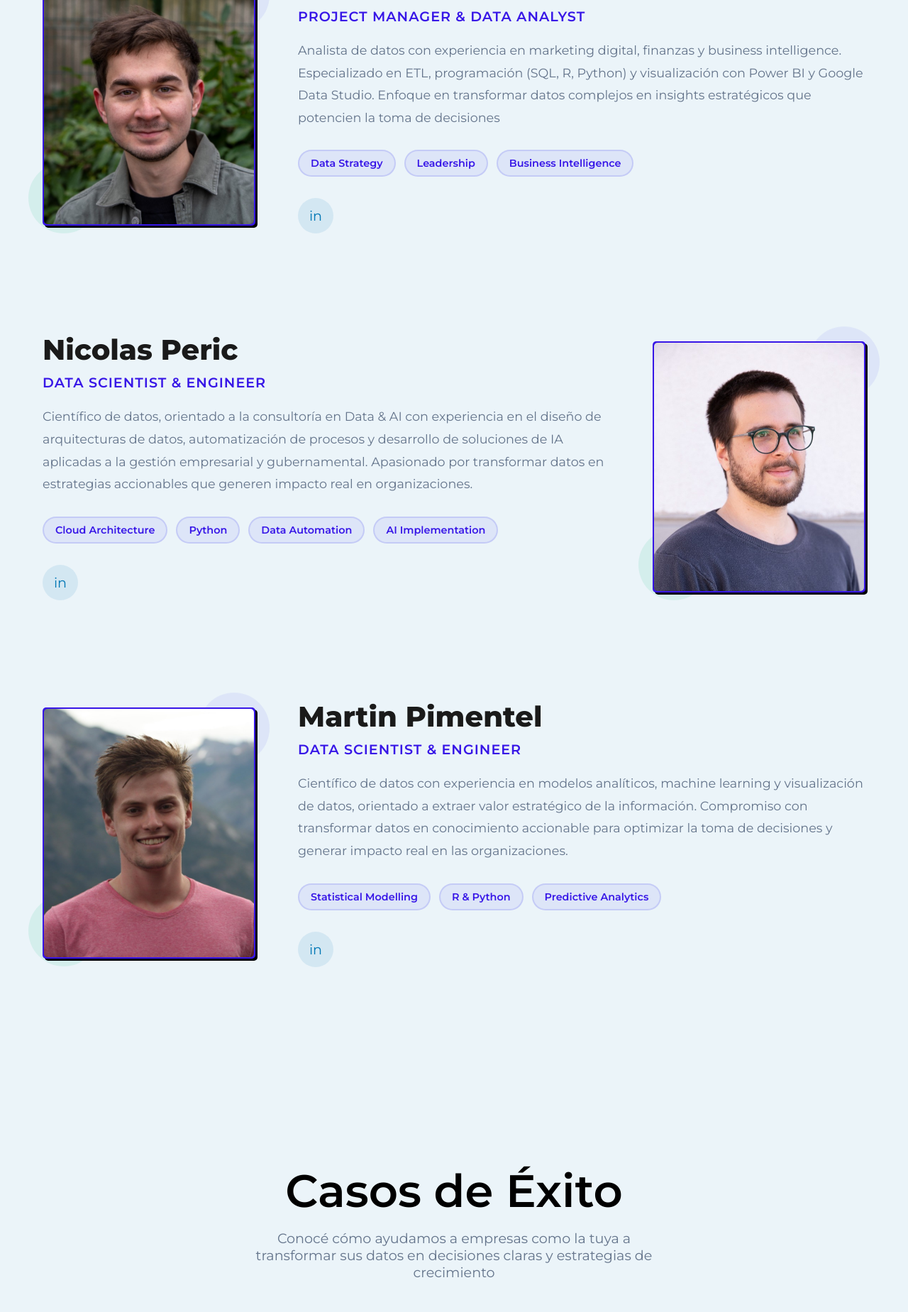
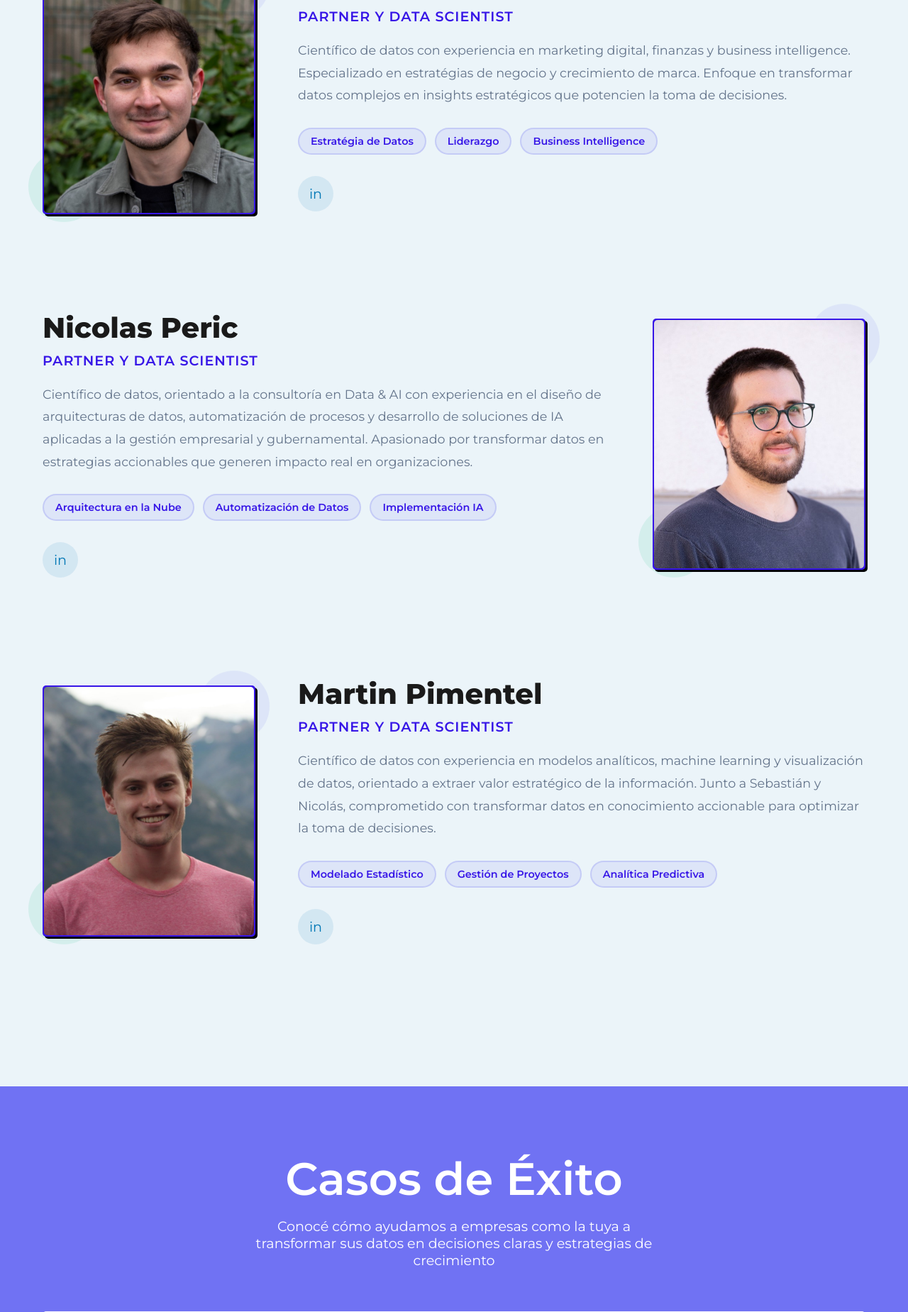
Before and after one commit to Pericsen/pericsen.github.io, a PHP site: page /nosotros.html in a window 1280 px wide. Shown: the part 1264-3113 px from the top of the page at 71% size. Run offline with PHP 8.4, Linux system fonts and the light colour scheme.

Commit message:
pagina nosotros, caso de exito melisam

```diff
--- a/index.html
+++ b/index.html
@@ -355,9 +355,9 @@
             </div>
 
             <div class="caso-card-index">
-                <div class="caso-logo"><img src="img/CasosDeExito/Melisam.jpg" width="60"  height="60" alt=""></div>
+                <!-- <div class="caso-logo"><img src="img/CasosDeExito/Melisam.jpg" width="60"  height="60" alt=""></div> -->
                 <h3 class="caso-title">Sistema de Prospección Comercial</h3>
-                <div class="caso-industry">Melisam Fire Group</div>
+                <div class="caso-industry">Empresa Industrial</div>
                 <p class="caso-description">
                     Aumento del outreach comercial en un 620% para el equipo de ventas.
                 </p>
--- a/nosotros.html
+++ b/nosotros.html
@@ -84,13 +84,13 @@
                 </div>
                 <div class="miembro-info">
                     <h3 class="miembro-nombre">Sebastian Fichendler</h3>
-                    <div class="miembro-cargo">Project Manager & Data Analyst</div>
+                    <div class="miembro-cargo">Partner y Data Scientist</div>
                     <p class="miembro-descripcion">
-                        Analista de datos con experiencia en marketing digital, finanzas y business intelligence. Especializado en ETL, programación (SQL, R, Python) y visualización con Power BI y Google Data Studio. Enfoque en transformar datos complejos en insights estratégicos que potencien la toma de decisiones
+                        Científico de datos con experiencia en marketing digital, finanzas y business intelligence. Especializado en estratégias de negocio y crecimiento de marca. Enfoque en transformar datos complejos en insights estratégicos que potencien la toma de decisiones.
                     </p>
                     <div class="miembro-skills">
-                        <span class="skill-tag">Data Strategy</span>
-                        <span class="skill-tag">Leadership</span>
+                        <span class="skill-tag">Estratégia de Datos</span>
+                        <span class="skill-tag">Liderazgo</span>
                         <span class="skill-tag">Business Intelligence</span>
                     </div>
                     <div class="miembro-social">
@@ -110,15 +110,14 @@
                 </div>
                 <div class="miembro-info">
                     <h3 class="miembro-nombre">Nicolas Peric</h3>
-                    <div class="miembro-cargo">Data Scientist & Engineer</div>
+                    <div class="miembro-cargo">Partner y Data Scientist</div>
                     <p class="miembro-descripcion">
                         Científico de datos, orientado a la consultoría en Data & AI con experiencia en el diseño de arquitecturas de datos, automatización de procesos y desarrollo de soluciones de IA aplicadas a la gestión empresarial y gubernamental. Apasionado por transformar datos en estrategias accionables que generen impacto real en organizaciones.
                     </p>
                     <div class="miembro-skills">
-                        <span class="skill-tag">Cloud Architecture</span>
-                        <span class="skill-tag">Python</span>
-                        <span class="skill-tag">Data Automation</span>
-                        <span class="skill-tag">AI Implementation</span>
+                        <span class="skill-tag">Arquitectura en la Nube</span>
+                        <span class="skill-tag">Automatización de Datos</span>
+                        <span class="skill-tag">Implementación IA</span>
                     </div>
                     <div class="miembro-social">
                         <a href="https://www.linkedin.com/in/nico-peric/" class="social-link linkedin">in</a>
@@ -137,14 +136,14 @@
                 </div>
                 <div class="miembro-info">
                     <h3 class="miembro-nombre">Martin Pimentel</h3>
-                    <div class="miembro-cargo">Data Scientist & Engineer</div>
+                    <div class="miembro-cargo">Partner y Data Scientist</div>
                     <p class="miembro-descripcion">
-                      Científico de datos con experiencia en modelos analíticos, machine learning y visualización de datos, orientado a extraer valor estratégico de la información. Compromiso con transformar datos en conocimiento accionable para optimizar la toma de decisiones y generar impacto real en las organizaciones.
+                      Científico de datos con experiencia en modelos analíticos, machine learning y visualización de datos, orientado a extraer valor estratégico de la información. Junto a Sebastián y Nicolás, comprometido con transformar datos en conocimiento accionable para optimizar la toma de decisiones.
                     </p>
                     <div class="miembro-skills">
-                        <span class="skill-tag">Statistical Modelling</span>
-                        <span class="skill-tag">R & Python</span>
-                        <span class="skill-tag">Predictive Analytics</span>
+                        <span class="skill-tag">Modelado Estadístico</span>
+                        <span class="skill-tag">Gestión de Proyectos</span>
+                        <span class="skill-tag">Analítica Predictiva</span>
                     </div>
                     <div class="miembro-social">
                         <a href="https://www.linkedin.com/in/martin-pimentel/" class="social-link linkedin">in</a>
@@ -157,15 +156,15 @@
 
 
 <!--CASOS DE EXITO-->
-
+<div class="casos-exito-wrap">
    <section class="casos-exito" id="casos-exito">
         <div class="section-header">
-            <h2 class="section-title">Casos de Éxito</h2>
-            <p class="section-subtitle">
+            <h2 class="casos-section-title">Casos de Éxito</h2>
+            <p class="casos-section-subtitle">
                 Conocé cómo ayudamos a empresas como la tuya a transformar sus datos en decisiones claras y estrategias de crecimiento
             </p>
         </div>
-       <!-- <div class="casos-grid">
+       <div class="casos-grid">
             <div class="caso-card">
                 <div class="caso-logo"><img src="img/CasosDeExito/Melisam.jpg" width="60"  height="60" alt=""></div>
                 <h3 class="caso-title">Agente de IA para el desarrollo de emails.</h3>
@@ -173,20 +172,25 @@
                 <p class="caso-description">
                     Agente de IA para el desarrollo de emails personalizados y automatizados.
                     <br>
-                    Tenía una capacidad limitada a la hora de prospectar clientes, escribían a mano los emails (y eran bastante genéricos) para pocas personas que ellos elegían manualmente según el cargo y el proyecto o empresa al que pertenecían .Desarrollo de un Agente IA que desarrolla emails personalizados para prospección de clientes en base a base de datos de proyectos, plantas industriales y otras bases de datos relacionadas. De esta manera, Melisam ya no tiene que escribir emails manualmente, solo debe hacer un export de un archivo de una plataforma y subirlo a una carpeta, luego el AI recoge la información que hay en ese export y realiza tantos correos personalizados según cantidad de emails haya presente el archivo
+                    Tenía una capacidad limitada a la hora de prospectar clientes, escribían a mano los emails para pocas personas que ellos elegían manualmente según el cargo y el proyecto o empresa al que pertenecían.
+                    El caso consiste en el desarrollo de un Agente IA que desarrolla emails personalizados para prospección de clientes en base a una base de datos de proyectos ya plantas industriales, junto a otras bases de datos relacionadas.
+                    De esta manera, la empresa ya no tiene que escribir emails manualmente, ni buscar y encontrar los contactos que necesitaban.
+                    Solo deben hacer un export de un archivo de una plataforma y subirlo a una carpeta, luego el sistema recoge la información que hay en ese export y realiza tantos correos personalizados según cantidad de emails haya presente el archivo.
+                    Esto impactó directamente en la eficiencia del equipo asignado a la prospección, pudiendo escalar la cantidad de mails enviados en un 620%.
                     <br>
                     <h3>Impacto:</h3>
                     <br>
                     <ul>
-                      <li>Ahorro de timepo masivo.</li>
+                        <li>Aumento de la demanda captada por parte del cliente</li>
+                        <li>Aumento en la cantidad de mails personalizados enviados a los prospectos en un 620%</li>
+                      <li>Ahorro de tiempo masivo.</li>
                       <li>Personalizacion a escala.</li>
-                      <li>Automatizacion simple y efectiva.</li>
                       <li>Incremento en oportunidades comerciales.</li>
                     </ul>
                 </p>
                 <br>
             </div>
-        </div>-->
+        </div>
         <div class="casos-grid">
             <div class="caso-card">
                 <div class="caso-logo"><img src="img/CasosDeExito/SI-Municipio.jpg" width="60"  height="60" alt=""></div>
@@ -254,7 +258,7 @@
                 <br>
             </div>
         </div>
-
+</div>
         <div class="cta-section">
             <h3 class="cta-title">¿Listo Para Ser Nuestro Próximo Caso de Éxito?</h3>
             <p class="cta-description">
--- a/styles/styles.css
+++ b/styles/styles.css
@@ -589,6 +589,26 @@
         padding: 80px 20px;
         max-width: 1200px;
         margin: 0 auto;
+      }
+
+      .casos-exito-wrap{
+        background: #7072f3;
+        padding:15px;
+      }
+
+      .casos-section-title {
+          font-size: clamp(2.5rem, 5vw, 4rem);
+          font-weight: 600;
+          color: var(--white);
+          margin-bottom: 20px;
+          line-height: 1.1;
+      }
+
+      .casos-section-subtitle {
+          font-size: 1.2rem;
+          color: var(--white);
+          max-width: 600px;
+          margin: 0 auto;
       }
 
       .section-header {
@@ -1555,7 +1575,7 @@
       max-height: 250px;
     }
 
-    /* Contact Section */
+    /* Contact - */
     .contact-section {
       text-align: center;
       margin-top: 80px;
```
